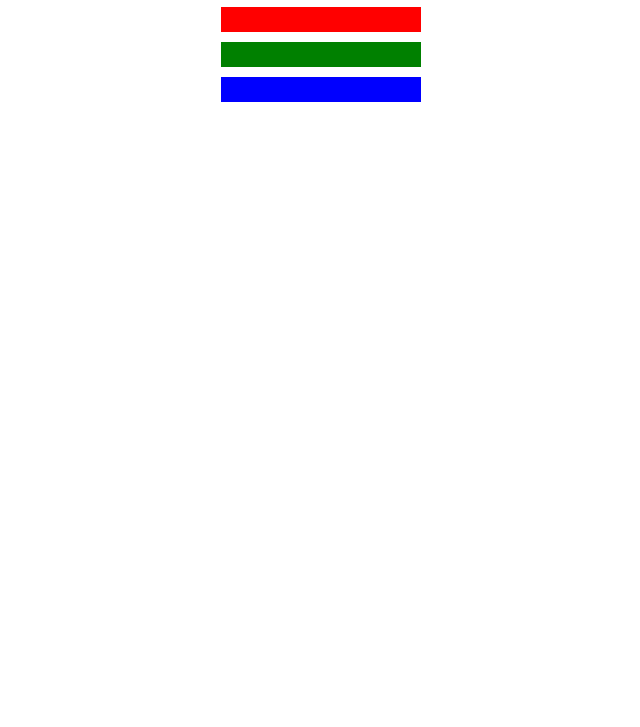
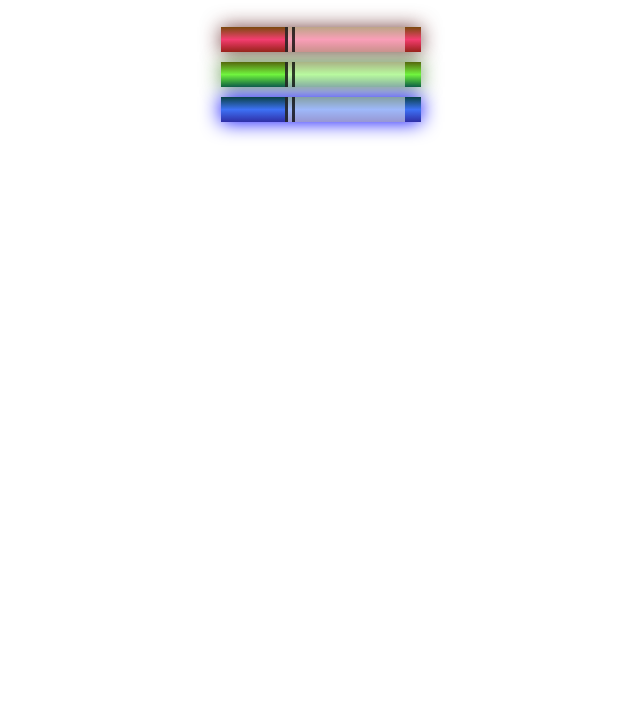
Before and after one commit to benahink/freeCodeCamp, a plain HTML site: page responsive-design/css-colored-markers/index.html in a window 1280 px wide. Shown: the part 73-800 px from the top of the page, without its empty margins (319-959 px from the left). Drawn offline with Linux system fonts and the light colour scheme.

Commit message:
completed

```diff
--- a/responsive-design/css-colored-markers/index.html
+++ b/responsive-design/css-colored-markers/index.html
@@ -10,11 +10,17 @@
   <body>
     <h1>CSS Color Markers</h1>
     <div class="container">
-      <div class="marker one">
+      <div class="marker red">
+        <div class="cap"></div>
+        <div class="sleeve"></div>
       </div>
-      <div class="marker two">
+      <div class="marker green">
+        <div class="cap"></div>
+        <div class="sleeve"></div>
       </div>
-      <div class="marker three">
+      <div class="marker blue">
+        <div class="cap"></div>
+        <div class="sleeve"></div>
       </div>
     </div>
   </body>
--- a/responsive-design/css-colored-markers/styles.css
+++ b/responsive-design/css-colored-markers/styles.css
@@ -1,5 +1,10 @@
 h1 {
   text-align: center;
+}
+
+.container {
+  background-color: rgb(255, 255, 255);
+  padding: 10px 0;
 }
 
 .marker {
@@ -8,14 +13,33 @@ h1 {
   margin: 10px auto;
 }
 
-.one {
-  background-color: red;
+.cap {
+  width: 60px;
+  height: 25px;
 }
 
-.two {
-  background-color: green;
+.sleeve {
+  width: 110px;
+  height: 25px;
+  background-color: rgba(255, 255, 255, 0.5);
+  border-left: 10px double rgba(0, 0, 0, 0.75);
 }
 
-.three {
-  background-color: blue;
+.cap, .sleeve {
+  display: inline-block;
 }
+
+.red {
+  background: linear-gradient(rgb(122, 74, 14), rgb(245, 62, 113), rgb(162, 27, 27));
+  box-shadow: 0 0 20px 0 rgba(83, 14, 14, 0.8);
+}
+
+.green {
+  background: linear-gradient(#55680D, #71F53E, #116C31);
+  box-shadow: 0 0 20px 0 #3B7E20CC;
+}
+
+.blue {
+  background: linear-gradient(hsl(186, 76%, 16%), hsl(223, 90%, 60%), hsl(240, 56%, 42%));
+  box-shadow: 0 0 20px 0 blue;
+}
```
